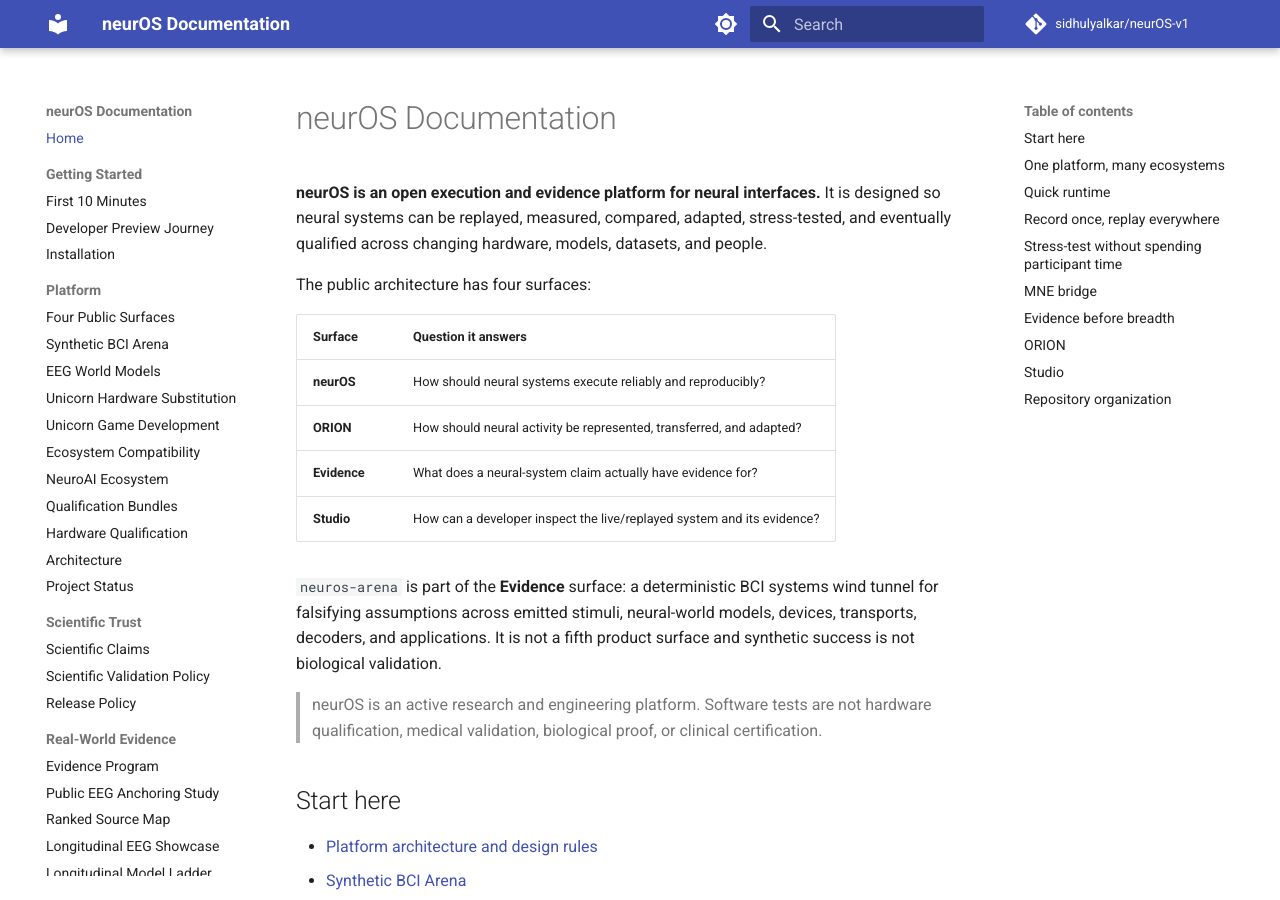
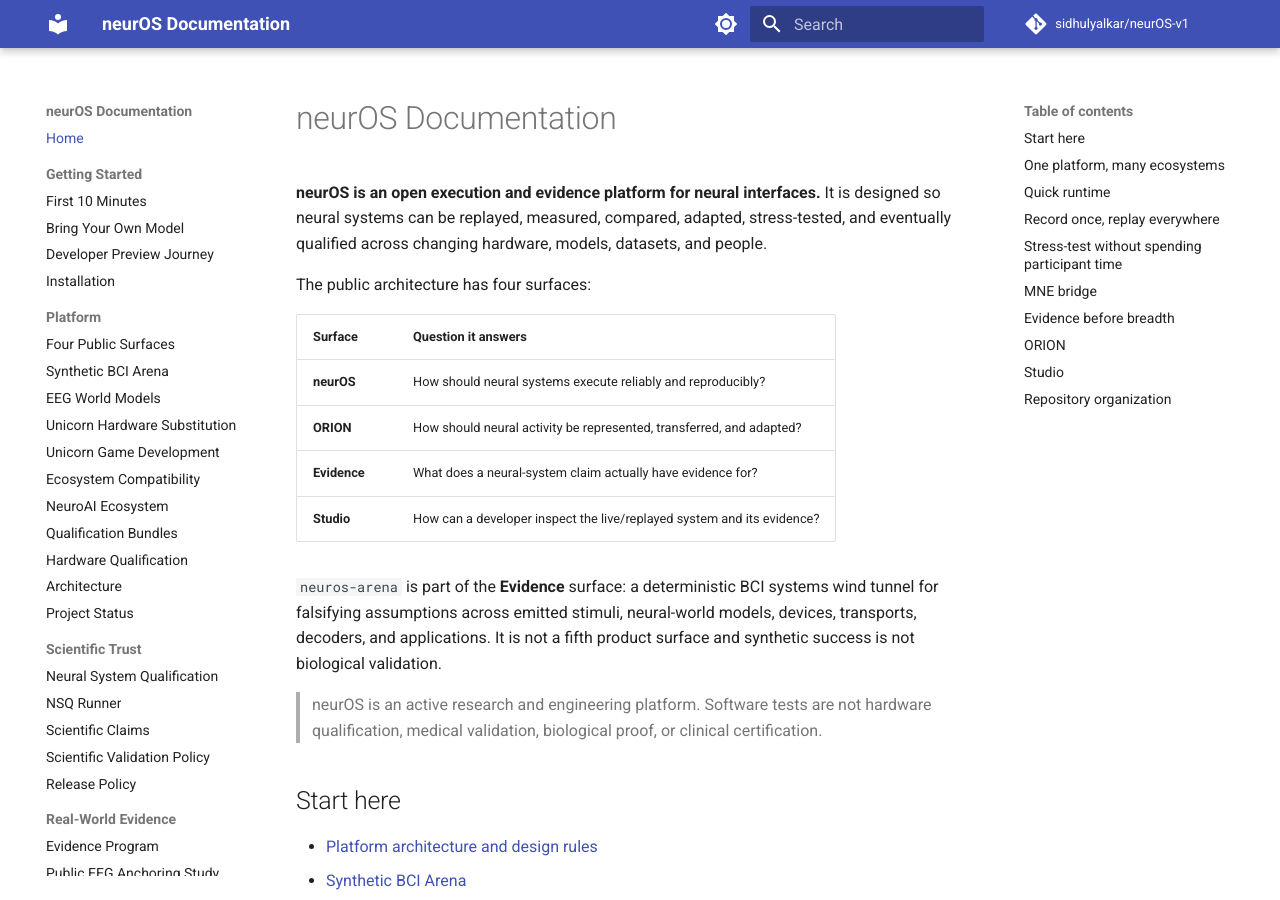
Before and after one commit to sidhulyalkar/neurOS-v1, an MkDocs documentation site: the page built from docs/index.md, in a window 1280 px wide and 900 px high. Built offline with MkDocs 1.6.1 and Material for MkDocs 9.7.7, drawn with Linux system fonts in a browser that asks for light colours; comment, search, counter and statistics services are not loaded.

Commit message:
Docs: surface external-model onboarding and NSQ

```diff
--- a/mkdocs.yml
+++ b/mkdocs.yml
@@ -63,6 +63,7 @@ nav:
   - Home: index.md
   - Getting Started:
       - First 10 Minutes: getting-started/first-10-minutes.md
+      - Bring Your Own Model: getting-started/bring-your-own-model.md
       - Developer Preview Journey: getting-started/developer-preview.md
       - Installation: getting-started/installation.md
   - Platform:
@@ -78,6 +79,8 @@ nav:
       - Architecture: ARCHITECTURE.md
       - Project Status: PROJECT_STATUS.md
   - Scientific Trust:
+      - Neural System Qualification: NEURAL_SYSTEM_QUALIFICATION_V1.md
+      - NSQ Runner: NSQ_RUNNER_V1.md
       - Scientific Claims: SCIENTIFIC_CLAIMS.md
       - Scientific Validation Policy: SCIENTIFIC_VALIDATION_POLICY.md
       - Release Policy: RELEASE_POLICY.md
```
